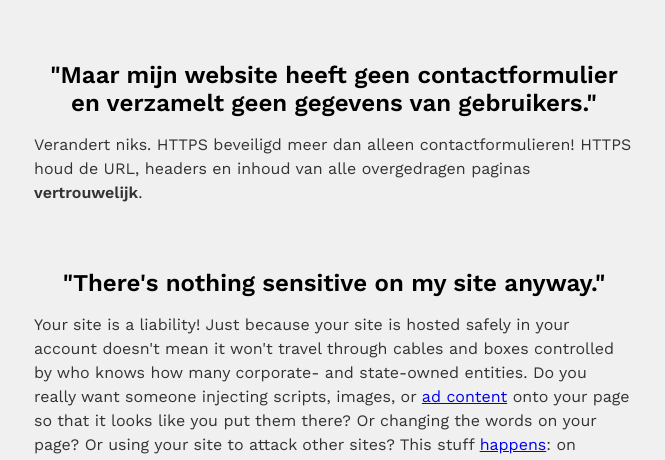
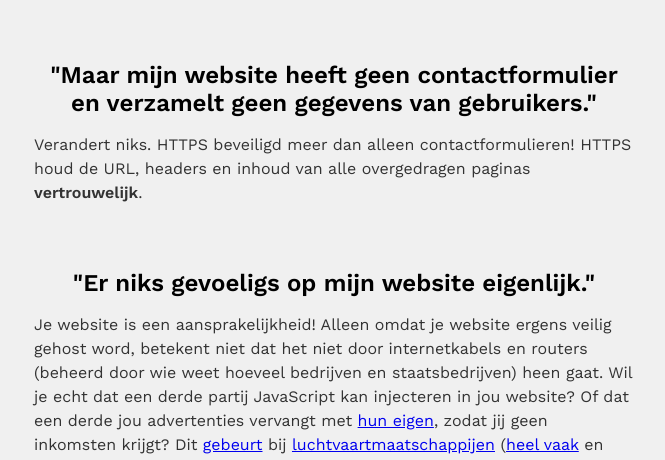
Before and after one commit to emansom/heeftmijnwebsitehttpsnodig.nl, a plain HTML site: page index.html in a window 1280 px wide. Shown: the part 340-800 px from the top of the page, without its empty margins (306-971 px from the left). Drawn offline with nearby package versions, Linux system fonts and the light colour scheme.

Commit message:
Update footer and translate second heading

```diff
--- a/index.html
+++ b/index.html
@@ -37,9 +37,9 @@
 		Verandert niks. HTTPS beveiligd meer dan alleen contactformulieren! HTTPS houd de URL, headers en inhoud van alle overgedragen paginas <b>vertrouwelijk</b>.
 	</p>
 
-	<h2>"There's nothing sensitive on my site anyway."</h2>
+	<h2>"Er niks gevoeligs op mijn website eigenlijk."</h2>
 	<p>
-		Your site is a liability! Just because your site is hosted safely in your account doesn't mean it won't travel through cables and boxes controlled by who knows how many corporate- and state-owned entities. Do you really want someone injecting scripts, images, or <a href="https://justinsomnia.org/2012/04/hotel-wifi-javascript-injection/">ad content</a> onto your page so that it looks like you put them there? Or changing the words on your page? Or using your site to attack other sites? This stuff <a href="https://gist.github.com/ryankearney/4146814">happens</a>: on <a href="https://twitter.com/konklone/status/598696478018666496">airlines</a> (<a href="https://www.theregister.co.uk/AMP/2015/01/06/gogo_ssl/">a lot</a>, and <a href="https://twitter.com/troyhunt/status/691166196268417024">again</a>), <a href="https://citizenlab.org/2015/04/chinas-great-cannon/">in China</a>, even <a href="https://gist.github.com/Jarred-Sumner/90362639f96807b8315b">ISPs</a> <a href="https://arstechnica.com/tech-policy/2014/09/why-comcasts-javascript-ad-injections-threaten-security-net-neutrality/">do it</a> (<a href="https://twitter.com/paul_irish/status/871431848957575168">a lot</a>). And HTTPS prevents all of it. It guarantees <b>content integrity</b> and the ability to <b>detect tampering</b>. If we encrypt only secret content, then we automatically paint a target on those transmissions. Keep which of your transmissions contain secrets secret by encrypting everything.
+		Je website is een aansprakelijkheid! Alleen omdat je website ergens veilig gehost word, betekent niet dat het niet door internetkabels en routers (beheerd door wie weet hoeveel bedrijven en staatsbedrijven) heen gaat. Wil je echt dat een derde partij JavaScript kan injecteren in jou website? Of dat een derde jou advertenties vervangt met <a href="https://justinsomnia.org/2012/04/hotel-wifi-javascript-injection/">hun eigen</a>, zodat jij geen inkomsten krijgt? Dit <a href="https://gist.github.com/ryankearney/4146814">gebeurt</a> bij <a href="https://twitter.com/konklone/status/598696478018666496">luchtvaartmaatschappijen</a> (<a href="https://www.theregister.co.uk/AMP/2015/01/06/gogo_ssl/">heel vaak</a> en <a href="https://twitter.com/troyhunt/status/691166196268417024">weer</a>), <a href="https://citizenlab.org/2015/04/chinas-great-cannon/">in China</a>, zelfs <a href="https://gist.github.com/Jarred-Sumner/90362639f96807b8315b">internetaanbieders</a> <a href="https://arstechnica.com/tech-policy/2014/09/why-comcasts-javascript-ad-injections-threaten-security-net-neutrality/">doen het</a> (<a href="https://twitter.com/paul_irish/status/871431848957575168">heel vaak</a>). <b>HTTPS verkomt dit</b> allemaal. Het garandeert <b>integriteit</b> en de kundigheid om <b>aanpassingen te detecteren</b>. Als we alleen vetrouwelijke informatie versleutelen, word de transmissie van alles daar om heen automatisch een doelwit. Hou vertrouwelijke informatie veilig door alles te versleutelen.
 	</p>
 
 	<h2>"De site is HTTP maar alle contactformulieren worden verzonden via HTTPS."</h2>
@@ -144,7 +144,8 @@
 	</p>
 
 	<footer>
-		&copy; 2017 Bits of Freedom. Alle rechten voorbehouden.
+		Mede mogelijk gemaakt door <a href="https://twitter.com/mholt6">Matt Holt</a> en <a href="https://bof.nl/">Bits of Freedom</a>.
+		<!-- Wees lief en doneer wat aan Bits of Freedom! https://bof.nl/doneren/-->
 	</footer>
 </body>
 </html>
```
